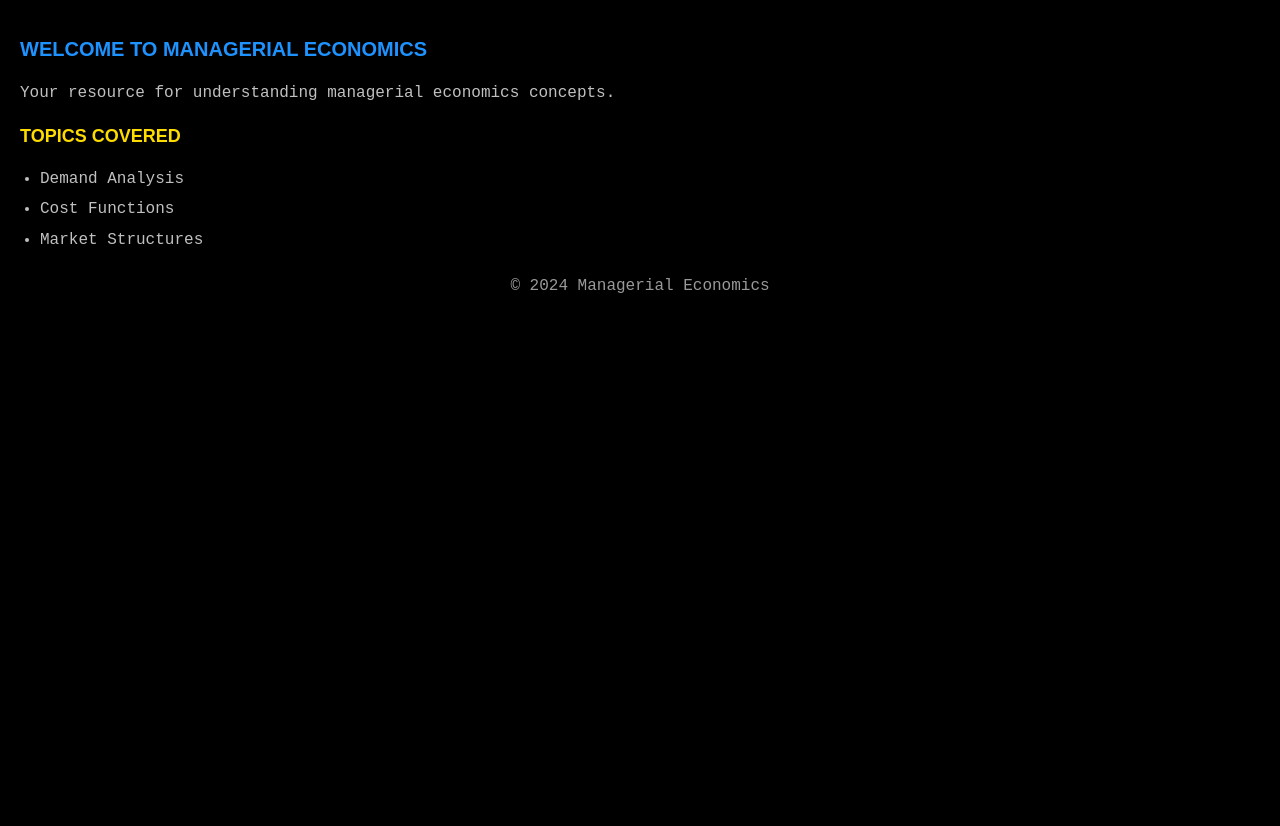
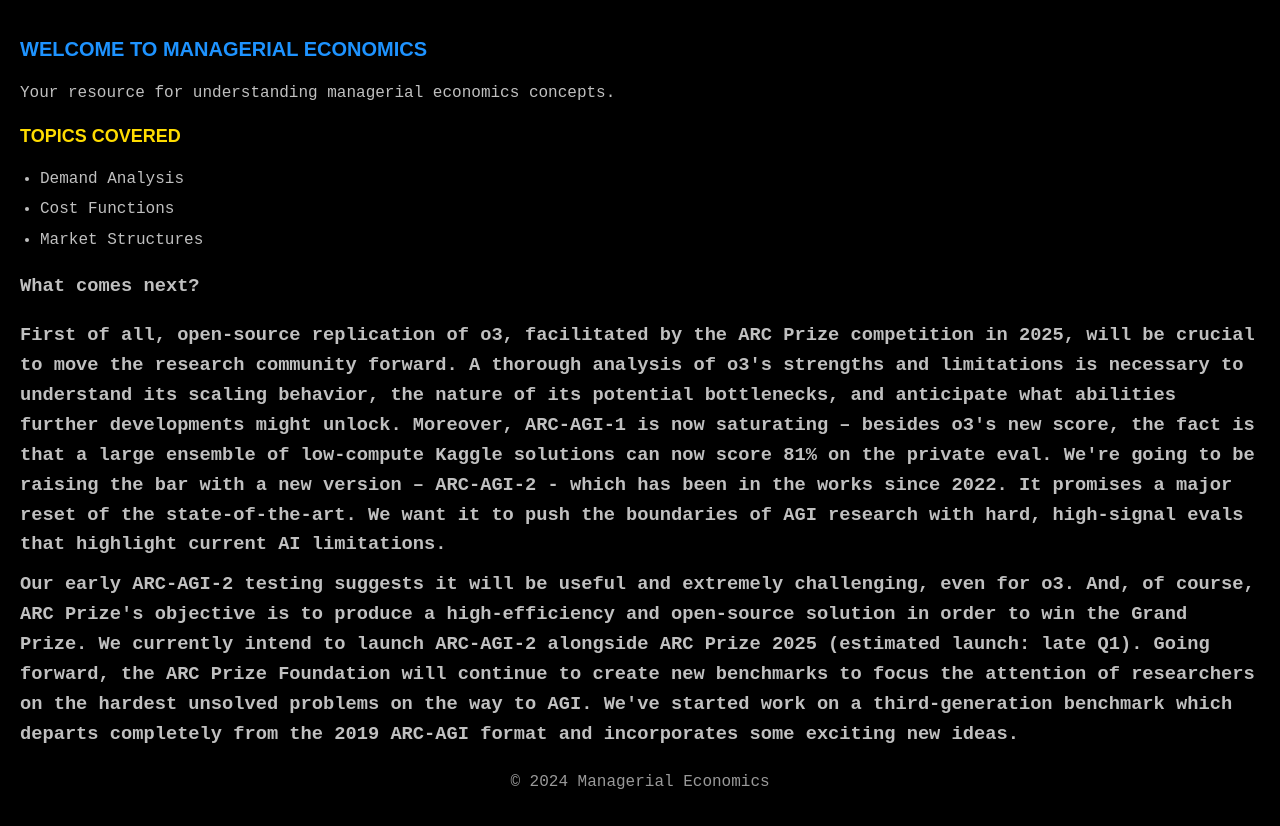
Before and after one commit to hariprasad-t/mangerial-economics, a plain HTML site: page index.html in a window 1280 px wide. Before the commit the page ends 800 px from the top, so only its background shows below. Drawn offline with Linux system fonts and the light colour scheme.

Commit message:
Update index.html

```diff
--- a/index.html
+++ b/index.html
@@ -19,6 +19,17 @@
             <li>Market Structures</li>
             <!-- Add more topics as needed -->
         </ul>
+
+        <h3>What comes next?<h3>
+<p>First of all, open-source replication of o3, facilitated by the ARC Prize competition in 2025, will be crucial to move the research community forward. A thorough analysis of o3's strengths and limitations is necessary to understand its scaling behavior, the nature of its potential bottlenecks, and anticipate what abilities further developments might unlock.
+
+Moreover, ARC-AGI-1 is now saturating – besides o3's new score, the fact is that a large ensemble of low-compute Kaggle solutions can now score 81% on the private eval.
+
+We're going to be raising the bar with a new version – ARC-AGI-2 - which has been in the works since 2022. It promises a major reset of the state-of-the-art. We want it to push the boundaries of AGI research with hard, high-signal evals that highlight current AI limitations.</p>
+
+Our early ARC-AGI-2 testing suggests it will be useful and extremely challenging, even for o3. And, of course, ARC Prize's objective is to produce a high-efficiency and open-source solution in order to win the Grand Prize. We currently intend to launch ARC-AGI-2 alongside ARC Prize 2025 (estimated launch: late Q1).
+
+Going forward, the ARC Prize Foundation will continue to create new benchmarks to focus the attention of researchers on the hardest unsolved problems on the way to AGI. We've started work on a third-generation benchmark which departs completely from the 2019 ARC-AGI format and incorporates some exciting new ideas.
     </main>
     <footer>
         <p>&copy; 2024 Managerial Economics</p>
```
